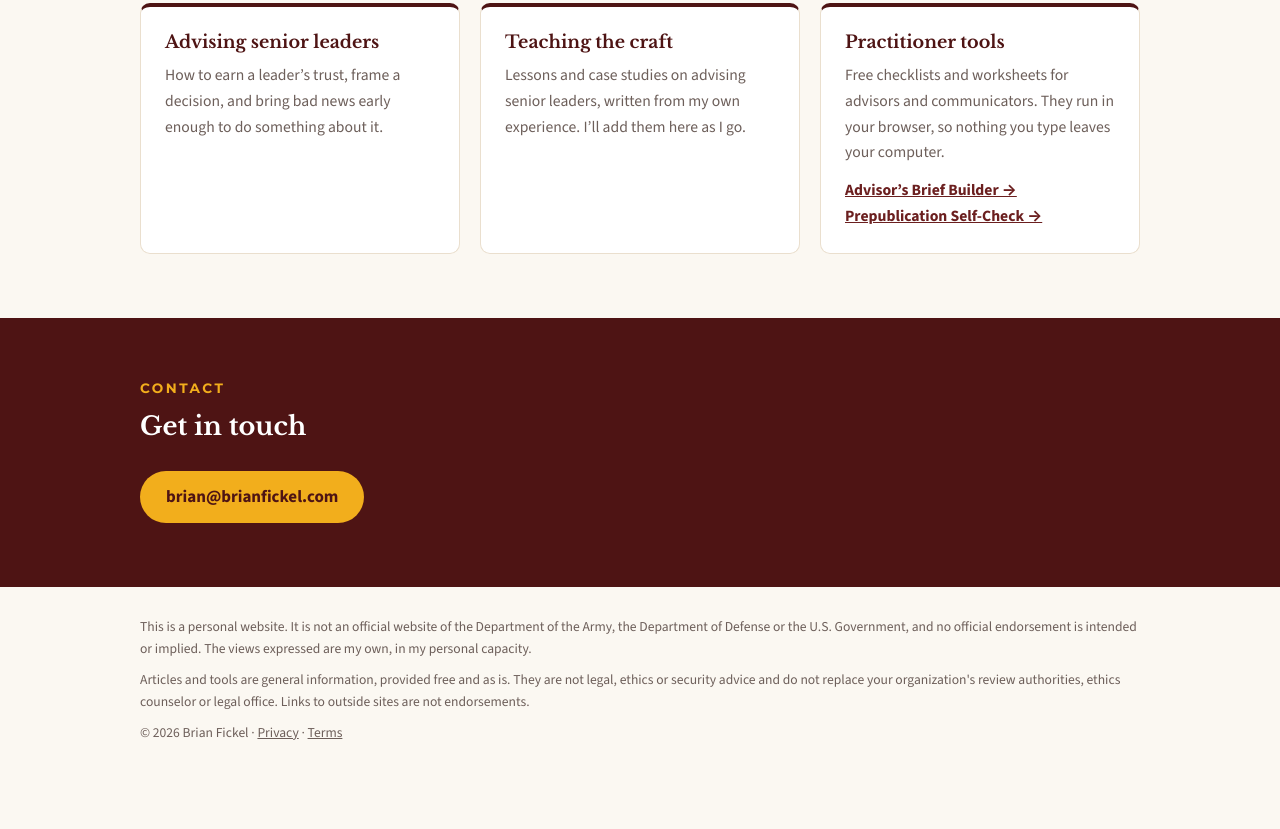
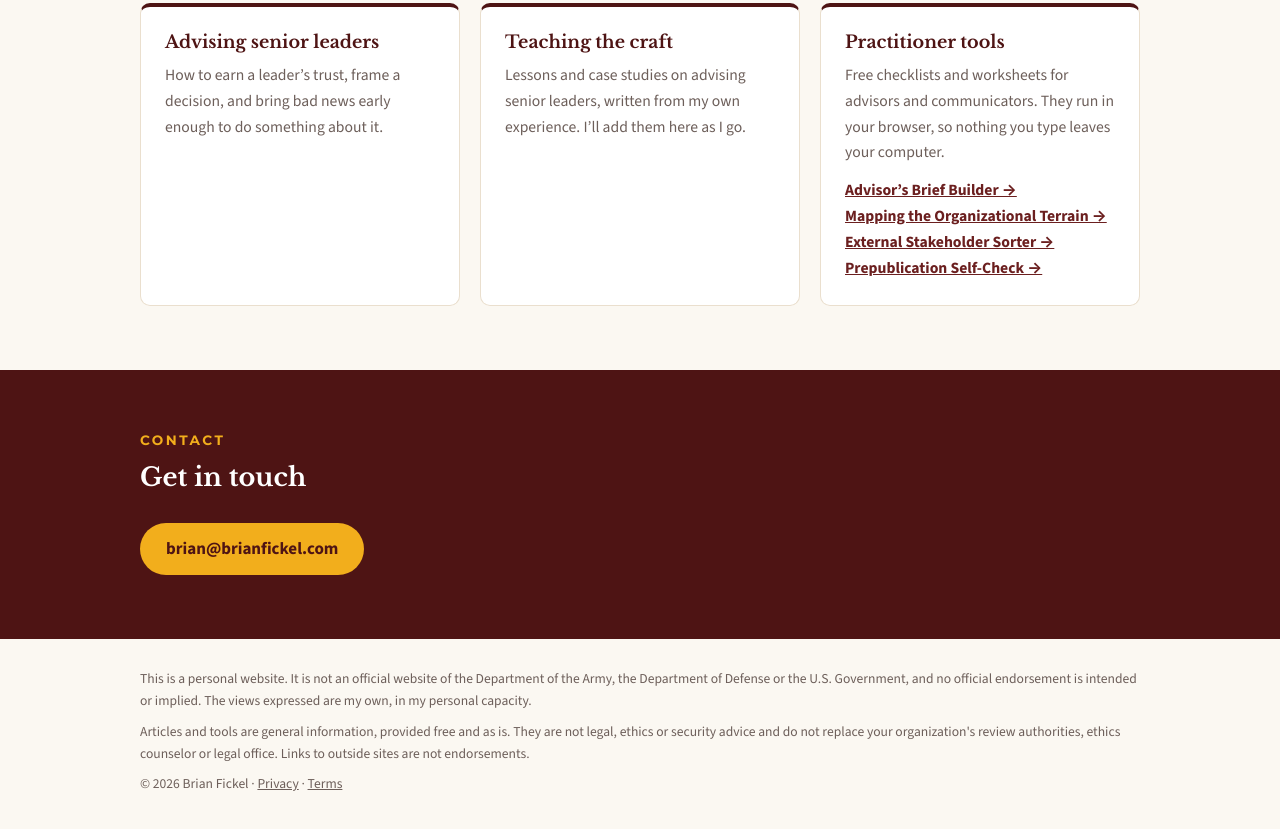
Before and after one commit to brianjfickel-beep/brianfickel.com, a plain HTML site: page index.html in a window 1280 px wide. Shown: the part 1651-2480 px from the top of the page. Before the commit the page ends 2434 px from the top, so only its background shows below. Drawn offline with nearby package versions, Linux system fonts and the light colour scheme.

Commit message:
Link terrain map and stakeholder sorter

```diff
--- a/index.html
+++ b/index.html
@@ -31,7 +31,7 @@
 <div class="grid">
 <div class="card"><h4>Advising senior leaders</h4><p>How to earn a leader&rsquo;s trust, frame a decision, and bring bad news early enough to do something about it.</p></div>
 <div class="card"><h4>Teaching the craft</h4><p>Lessons and case studies on advising senior leaders, written from my own experience. I&rsquo;ll add them here as I go.</p></div>
-<div class="card"><h4>Practitioner tools</h4><p>Free checklists and worksheets for advisors and communicators. They run in your browser, so nothing you type leaves your computer.</p><p style="margin-top:12px"><a href="tools/advisors-brief/"><strong>Advisor&rsquo;s Brief Builder &rarr;</strong></a><br><a href="tools/prepub-check/"><strong>Prepublication Self-Check &rarr;</strong></a></p></div>
+<div class="card"><h4>Practitioner tools</h4><p>Free checklists and worksheets for advisors and communicators. They run in your browser, so nothing you type leaves your computer.</p><p style="margin-top:12px"><a href="tools/advisors-brief/"><strong>Advisor&rsquo;s Brief Builder &rarr;</strong></a><br><a href="tools/org-terrain/"><strong>Mapping the Organizational Terrain &rarr;</strong></a><br><a href="tools/stakeholder-sorter/"><strong>External Stakeholder Sorter &rarr;</strong></a><br><a href="tools/prepub-check/"><strong>Prepublication Self-Check &rarr;</strong></a></p></div>
 </div></div></section>
 
 <section id="contact" class="contact"><div class="wrap">
```
